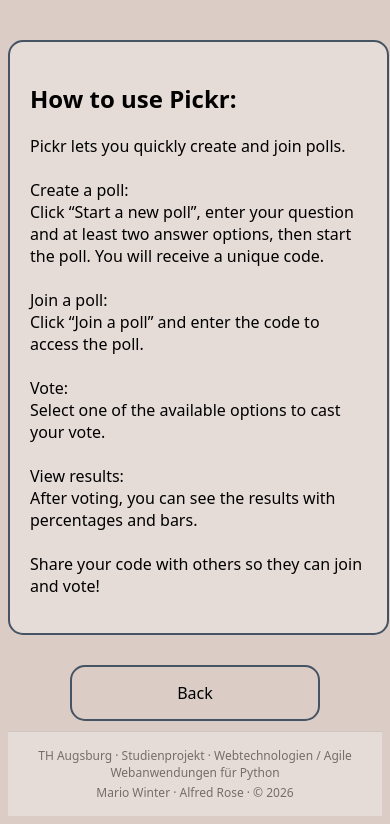
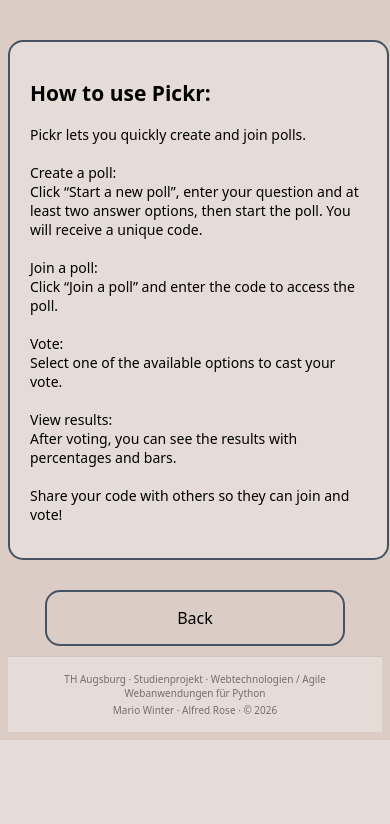
Before and after one commit to winterm99/pick_project, a Flask app: page /help in a window 390 px wide. Shown: the part 120-944 px from the top of the page. After the commit the page ends 860 px from the top, so only its background shows below. Run offline with Flask 3, Linux system fonts and the light colour scheme.

Commit message:
Update style.css

```diff
--- a/static/style.css
+++ b/static/style.css
@@ -185,3 +185,45 @@ button{
     margin-top: 5px;
     font-size: 14px;
 }
+
+/* --- MOBILE OPTIMIERUNG --- */
+@media screen and (max-width: 768px) {
+
+    /* 1. Die Help-Box ist aktuell 600px breit - das sprengt jedes Handy */
+    .help-box {
+        width: 90%; /* Nutzt 90% der Bildschirmbreite */
+        max-width: none;
+        font-size: 14px; /* Text etwas kleiner für Handys */
+    }
+
+    /* 2. Formulare (Create & Join) flexibel machen */
+    form {
+        width: 90%; /* Statt fester 320px */
+        padding: 15px; /* Etwas weniger Platzverschwendung am Rand */
+    }
+
+    /* 3. Buttons (Start Poll, Join, etc.) */
+    .buttons {
+        width: 80%; /* Buttons nehmen mehr Platz ein als auf Desktop */
+    }
+
+    /* 4. Die Resultate (Balkendiagramm) */
+    .results {
+        width: 95%; /* Fast volle Breite für bessere Lesbarkeit */
+    }
+
+    /* 5. Option-Rows in 'create.html' */
+    /* Wenn der Input und das X nebeneinander zu eng werden: */
+    .option-row {
+        gap: 5px;
+    }
+
+    input {
+        font-size: 16px; /* Verhindert, dass iOS beim Tippen automatisch zoomt */
+    }
+
+    /* 6. Footer-Text anpassen */
+    footer {
+        font-size: 10px;
+    }
+}
```
